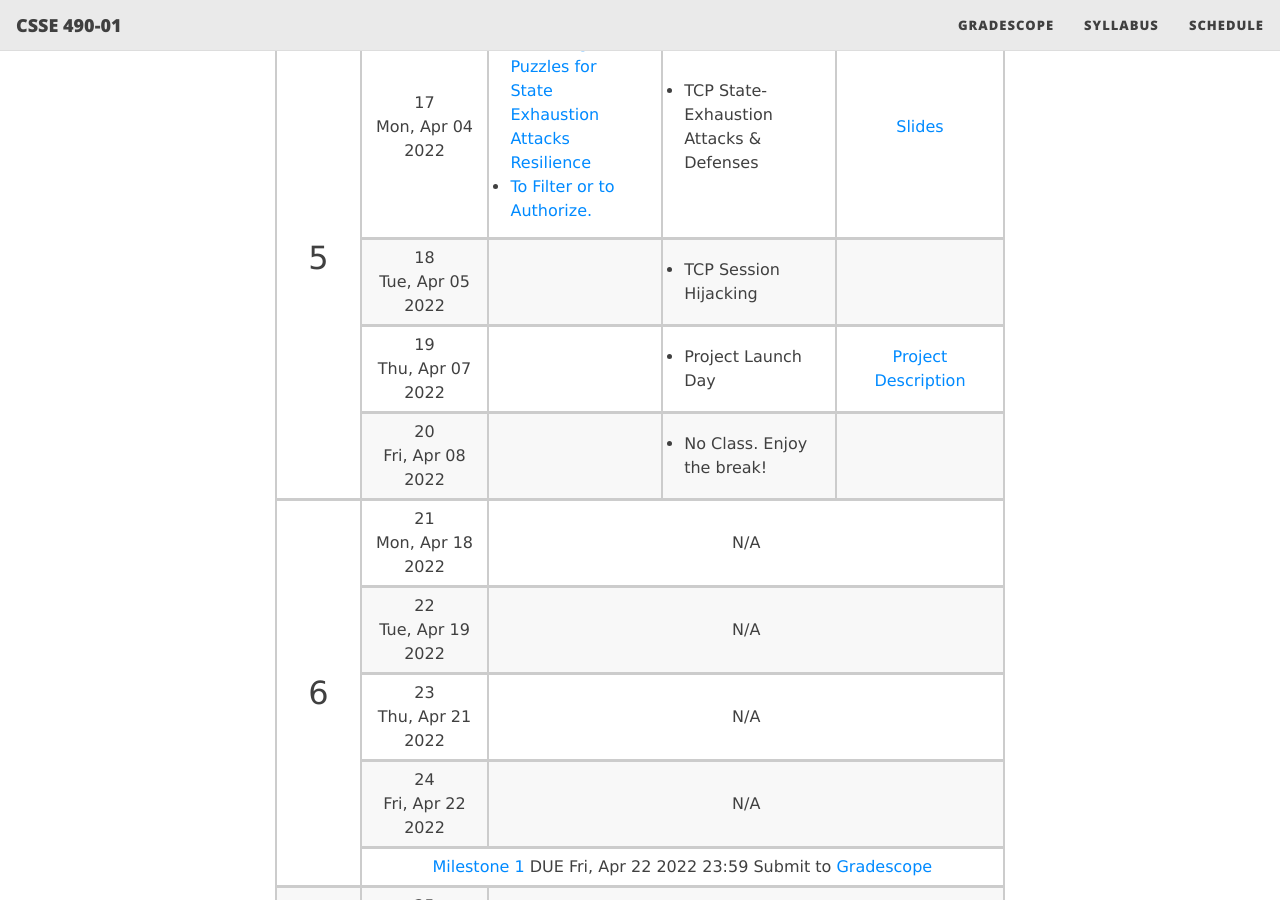
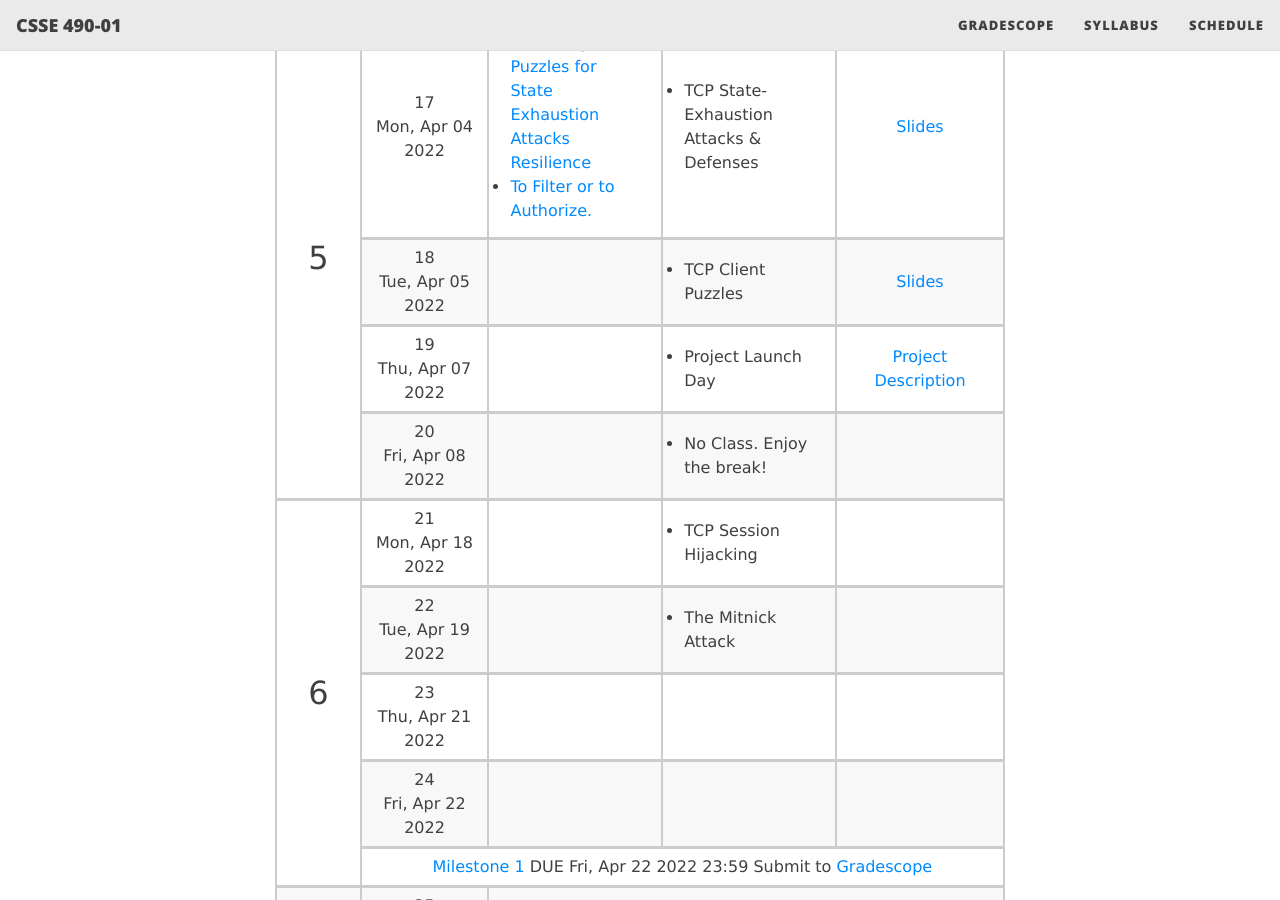
Before and after one commit to rhit-csse490-netsec/netsec-public, a Jekyll site: the page built from schedule.md, in a window 1280 px wide and 900 px high, scrolled down 2278 px. Built offline with Jekyll 4.4.1, drawn with Linux system fonts in a browser that asks for light colours; nearby versions of some CDN libraries.

Commit message:
added more things to the schedule and updated the slides

```diff
--- a/schedule.md
+++ b/schedule.md
@@ -284,11 +284,11 @@
 </td>
 <td markdown="span" style="text-align:left">
 {::nomarkdown}<ul style="margin:0;padding:.5rem">
-<li> TCP Session Hijacking </li>
+<li> TCP Client Puzzles </li>
 </ul>{:/}
 </td>
 <td markdown="span">
-</td>
+<a href="{{ site.baseurl }}/slides/18_moretcp.pdf">Slides</a></td>
 </tr>
 <tr>
 <td markdown="span">
@@ -320,22 +320,48 @@
 <td rowspan="5" markdown="span" style="font-size:xx-large;"><a name="w6">6</a></td>
 <td markdown="span">
 21 <br/> Mon, Apr 18 2022</td>
-<td markdown="span" colspan="3">N/A</td>
+<td markdown="span">
+</td>
+<td markdown="span" style="text-align:left">
+{::nomarkdown}<ul style="margin:0;padding:.5rem">
+<li> TCP Session Hijacking </li>
+</ul>{:/}
+</td>
+<td markdown="span">
+</td>
 </tr>
 <tr>
 <td markdown="span">
 22 <br/> Tue, Apr 19 2022</td>
-<td markdown="span" colspan="3">N/A</td>
+<td markdown="span">
+</td>
+<td markdown="span" style="text-align:left">
+{::nomarkdown}<ul style="margin:0;padding:.5rem">
+<li> The Mitnick Attack </li>
+</ul>{:/}
+</td>
+<td markdown="span">
+</td>
 </tr>
 <tr>
 <td markdown="span">
 23 <br/> Thu, Apr 21 2022</td>
-<td markdown="span" colspan="3">N/A</td>
+<td markdown="span">
+</td>
+<td markdown="span">
+</td>
+<td markdown="span">
+</td>
 </tr>
 <tr>
 <td markdown="span">
 24 <br/> Fri, Apr 22 2022</td>
-<td markdown="span" colspan="3">N/A</td>
+<td markdown="span">
+</td>
+<td markdown="span">
+</td>
+<td markdown="span">
+</td>
 </tr>
 <tr>
 <td markdown="span" colspan="4"> [Milestone 1]({{ site.baseurl }}/project/milestone1) DUE Fri, Apr 22 2022 23:59 Submit to [Gradescope](https://www.gradescope.com/courses/375534)</td></tr>
```
Also changed, not shown: _data/schedule.yml (+29 -1 lines), 1 other file.
